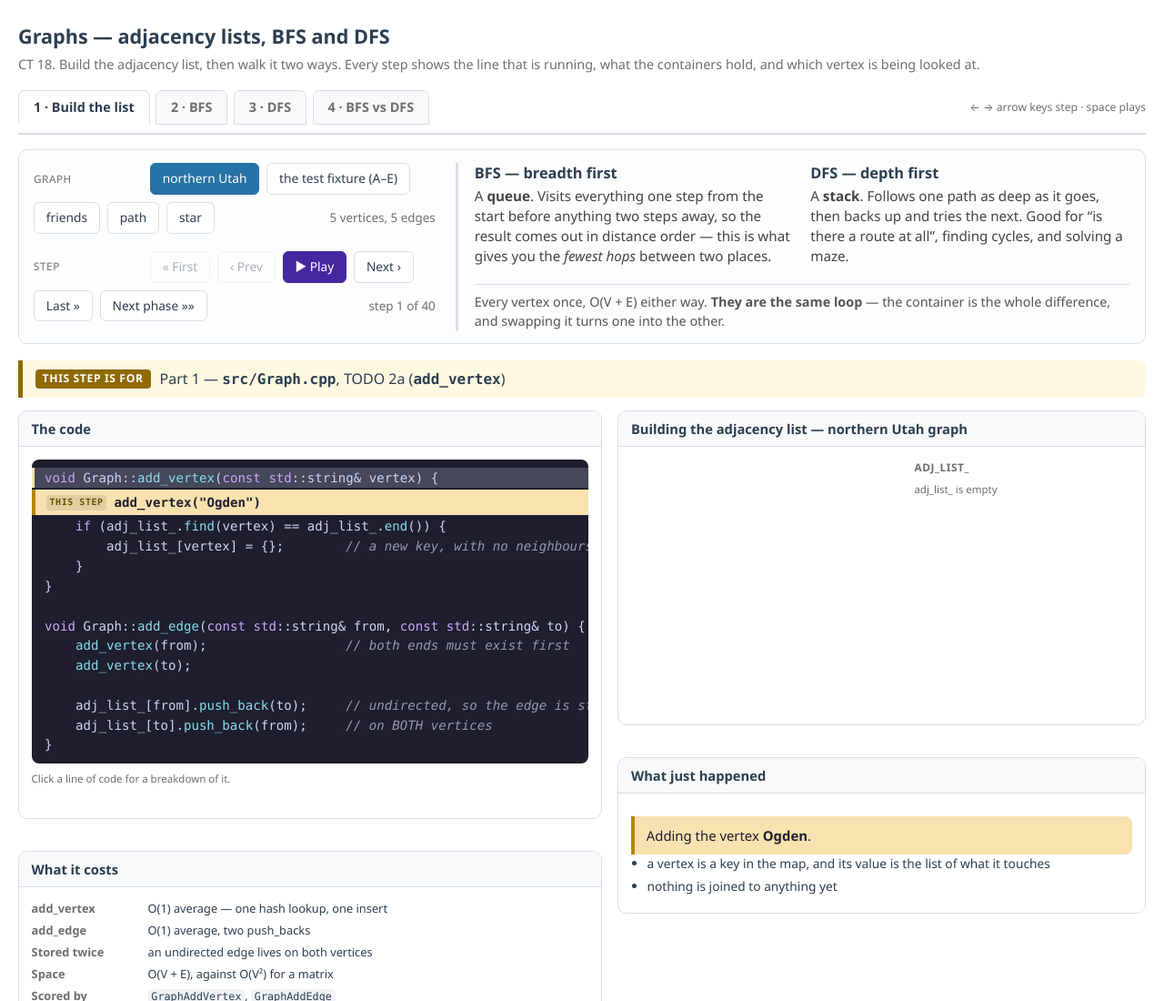
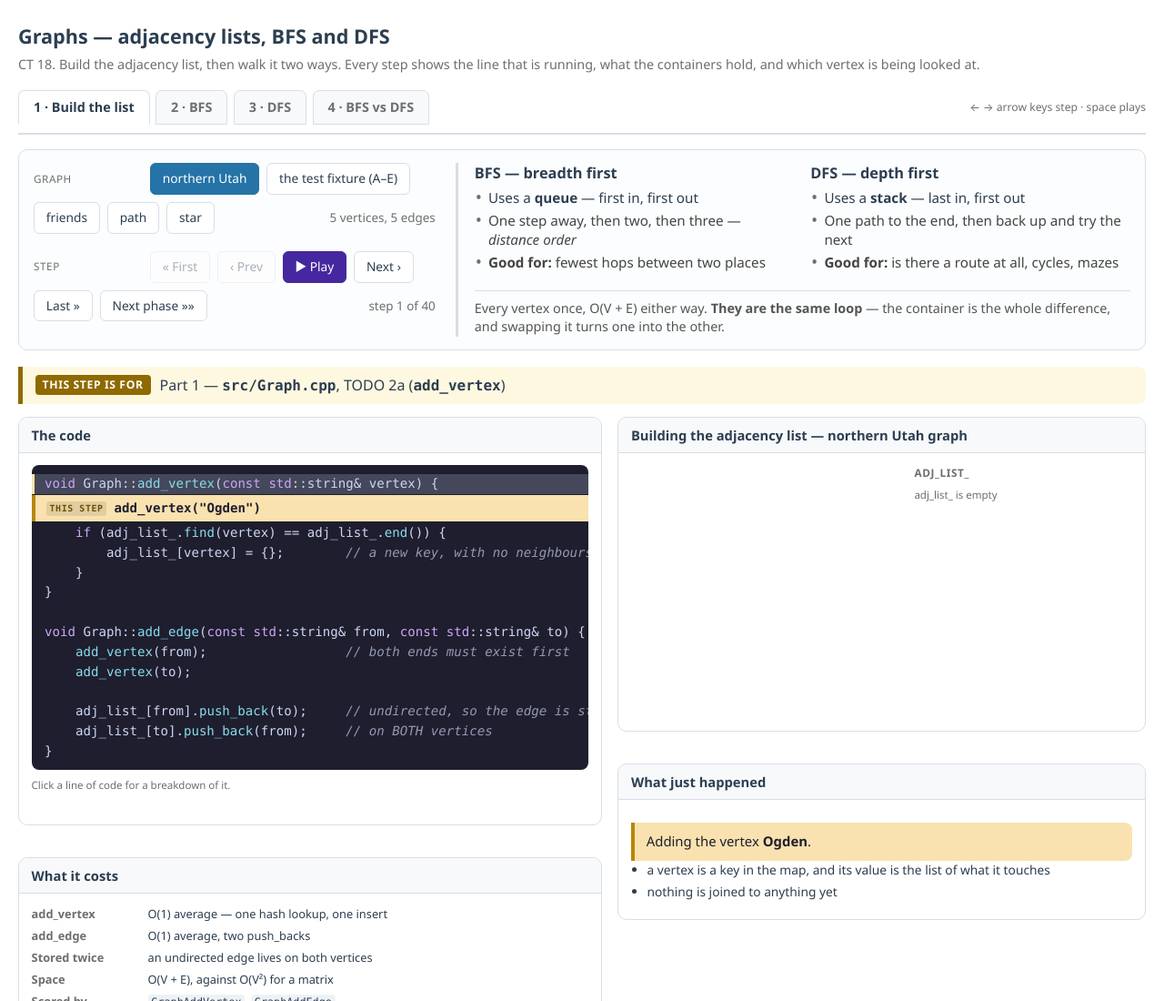
Before and after one commit to Hadzik-CS2420/cs2420-diagrams, a plain HTML site: page demos/graphs-bfs-dfs.html in a window 1280 px wide. Shown: the top 1100 px of the page at 91% size. Drawn offline with Linux system fonts and the light colour scheme.

Commit message:
graphs stepper: BFS/DFS definitions as bullets
Co-Authored-By: Claude Opus 5 <noreply@anthropic.com>

```diff
--- a/demos/graphs-bfs-dfs.html
+++ b/demos/graphs-bfs-dfs.html
@@ -82,6 +82,15 @@
   .whatis .both { grid-column:1 / -1; }
   .whatis dt { font-weight:800; font-size:1.02rem; color:var(--ink); }
   .whatis dd { margin:.1rem 0 0; color:#444; }
+  /* Tight bullets -- this panel is read at a glance, not studied, and every
+     pixel here pushes the queue/stack panel nearer the fold. The marker is a
+     literal bullet rather than an escape, so nothing has to survive quoting. */
+  .whatis ul { margin:.25rem 0 0; padding:0; list-style:none; display:grid; gap:.26rem; }
+  .whatis li { position:relative; padding-left:.95rem; line-height:1.38; }
+  .whatis li::before { content:"•"; position:absolute; left:.1rem; top:-.04em;
+                       color:var(--muted); font-weight:700; }
+  .whatis .on li::before { color:var(--blue); }
+  .whatis li.lead { color:var(--ink); }
   .whatis .on dt { color:var(--blue); }
   .whatis .on { background:var(--tint-blue); border-radius:7px;
                 padding:.35rem .55rem; margin:-.35rem -.55rem; }
@@ -1188,15 +1197,19 @@ function whatIsHtml() {
   return '<dl>' +
     '<div class="' + (bfs ? "on" : "") + '">' +
       '<dt>BFS &mdash; breadth first</dt>' +
-      '<dd>A <strong>queue</strong>. Visits everything one step from the start before ' +
-      'anything two steps away, so the result comes out in distance order &mdash; ' +
-      'this is what gives you the <em>fewest hops</em> between two places.</dd>' +
+      '<dd><ul>' +
+        '<li class="lead">Uses a <strong>queue</strong> &mdash; first in, first out</li>' +
+        '<li>One step away, then two, then three &mdash; <em>distance order</em></li>' +
+        '<li><strong>Good for:</strong> fewest hops between two places</li>' +
+      "</ul></dd>" +
     "</div>" +
     '<div class="' + (dfs ? "on" : "") + '">' +
       '<dt>DFS &mdash; depth first</dt>' +
-      '<dd>A <strong>stack</strong>. Follows one path as deep as it goes, then backs ' +
-      'up and tries the next. Good for &ldquo;is there a route at all&rdquo;, finding ' +
-      'cycles, and solving a maze.</dd>' +
+      '<dd><ul>' +
+        '<li class="lead">Uses a <strong>stack</strong> &mdash; last in, first out</li>' +
+        '<li>One path to the end, then back up and try the next</li>' +
+        '<li><strong>Good for:</strong> is there a route at all, cycles, mazes</li>' +
+      "</ul></dd>" +
     "</div>" +
     '<p class="both">Every vertex once, O(V + E) either way. ' +
     '<strong>They are the same loop</strong> &mdash; the container is the whole ' +
```
